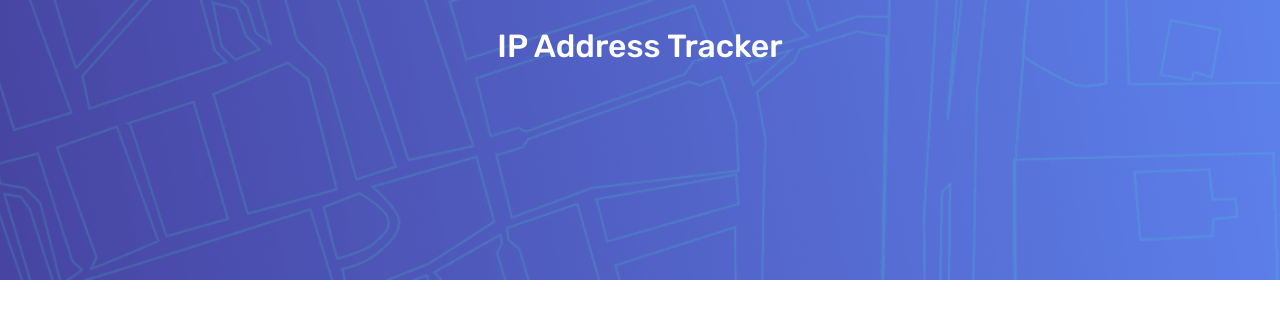
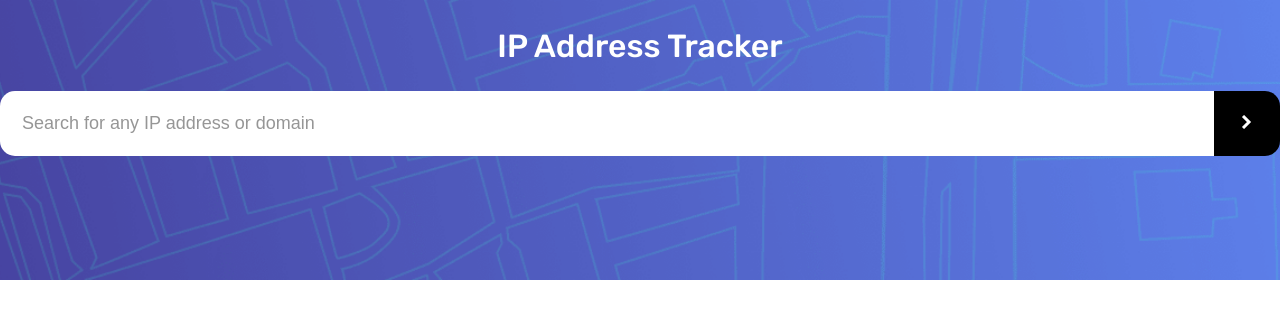
Before and after one commit to Immacio/ip-address-tracker-web-app, a React (Create React App) app: page / in a window 1280 px wide. Shown: the top 318 px of the page. Built offline with nearby package versions, Linux system fonts and the light colour scheme; no server answers.

Commit message:
feat: InputField component

```diff
--- a/package.json
+++ b/package.json
@@ -20,6 +20,7 @@
     "react-query": "^3.34.12",
     "react-router-dom": "^6.2.1",
     "react-scripts": "5.0.0",
+    "react-svg": "^15.1.10",
     "simple-zustand-devtools": "^1.1.0",
     "typescript": "^4.4.2",
     "web-vitals": "^2.1.0",
--- /dev/null
+++ b/src/components/InputField/index.tsx
@@ -0,0 +1,28 @@
+import { memo } from 'react';
+import { ReactSVG } from 'react-svg';
+import arrowIcon from '../../assets/icons/icon-arrow.svg';
+import styles from './styles.module.scss';
+
+interface Props {
+  placeholder: string;
+  setInputValue: (value: string) => void;
+}
+
+export const InputField = memo<Props>(({ placeholder, setInputValue }) => (
+  <div className={styles.container}>
+    <input
+      onChange={(e: React.ChangeEvent<HTMLInputElement>) => {
+        setInputValue(e.currentTarget.value);
+      }}
+      type="text"
+      placeholder={placeholder}
+    />
+    <div className={styles.buttonSubmitContainer}>
+      <ReactSVG src={arrowIcon} />
+    </div>
+  </div>
+));
+
+InputField.displayName = 'InputField';
+
+export default InputField;
--- /dev/null
+++ b/src/components/InputField/styles.module.scss
@@ -0,0 +1,33 @@
+@import '../../styles/colors';
+
+.container {
+  width: 100%;
+  display: flex;
+
+  input[type='text'] {
+    width: 100%;
+    box-sizing: border-box;
+    padding: 2rem;
+    outline: none;
+    border-top-left-radius: 1.5rem;
+    border-bottom-left-radius: 1.5rem;
+    border-color: transparent;
+    font-size: 1.8rem;
+  }
+
+  input::placeholder {
+    font-size: 1.8rem;
+    color: $DarkGray;
+  }
+
+  .buttonSubmitContainer {
+    width: 7rem;
+    border-top-right-radius: 1.5rem;
+    border-bottom-right-radius: 1.5rem;
+    background-color: $Black;
+    cursor: pointer;
+    display: flex;
+    justify-content: center;
+    align-items: center;
+  }
+}
--- a/src/components/index.ts
+++ b/src/components/index.ts
@@ -1 +1,2 @@
 export * from './SampleComponent';
+export * from './InputField';
--- a/src/pages/Home/Home.tsx
+++ b/src/pages/Home/Home.tsx
@@ -1,15 +1,25 @@
+import { useState } from 'react';
 import styles from './styles.module.scss';
 import backgroundImg from '../../assets/images/pattern-bg.png';
+import { InputField } from '../../components';
 
-const Home = (): JSX.Element => (
+const Home = (): JSX.Element => {
+  const [inputValue, setInputValue] = useState<string>('');
+
+  return (
     <main className={styles.container}>
       <section className={styles.headerContainer}>
         <img src={backgroundImg} alt="" />
         <div className={styles.headerContainerContent}>
           <h1>IP Address Tracker</h1>
+          <InputField
+            setInputValue={setInputValue}
+            placeholder="Search for any IP address or domain"
+          />
         </div>
       </section>
     </main>
   );
+};
 
 export default Home;
```
Also changed, not shown: src/components/InputField/styles.module.scss.d.ts (added, +10 -0 lines), 1 other file (tests, documents, lock files or other folders). Lines whose indentation alone changed are shown as unchanged.
